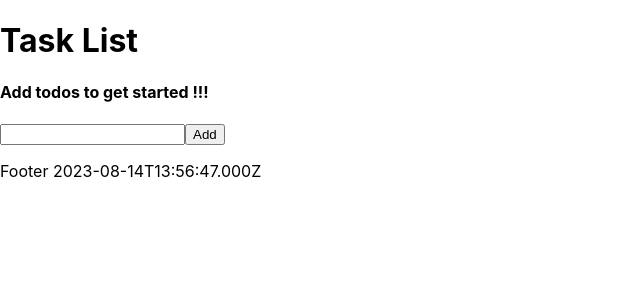
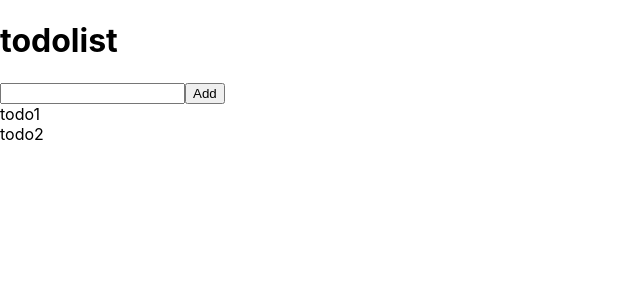
Before and after one commit to Devtown-India/FSWDT-10423-20423, a React (Create React App) app in the folder app/: page / in a window 1280 px wide. Shown: the top 300 px of the page, without its empty margins (0-640 px from the left). Built offline with nearby package versions, Linux system fonts and the light colour scheme.

Commit message:
concept of props

```diff
--- a/app/src/App.js
+++ b/app/src/App.js
@@ -1,16 +1,17 @@
-import Content from "./components/Content";
-import Footer from "./components/Footer"
-import Header from "./components/Header"
-
-
-
+import {useState} from 'react'
+import Header from './components/Header';
+import Todos from './components/Todos';
 
 const App = () => {
+  const [todos, setTodos] = useState([
+    { id: 1, title: 'todo1', completed: false },
+    { id: 2, title: 'todo2', completed: false },
+  ])
   return (
     <div>
-     <Header />
-     <Content/>
-      <Footer />
+      <h1>todolist</h1>
+      <Header/>
+      <Todos greet={()=>console.log('hi')} todos={todos} />
     </div>
    );
 }
--- a/app/src/components/Content.jsx
+++ /dev/null
@@ -1,60 +0,0 @@
-import { useState } from "react";
-
-function generateId() {
-  const chars = "abcdefghijklmnopqrstuvwxyz0123456789";
-  let id = "";
-  for (let i = 0; i < 10; i++) {
-    const randomIndex = Math.floor(Math.random() * chars.length);
-    id += chars[randomIndex];
-  }
-  return id;
-}
-
-const Content = () => {
-  const [todos, setTodos] = useState([]);
-  const [item, setItem] = useState("");
-
-  const handleChange = (e) => {
-    setItem(e.target.value);
-  };
-
-  const handleAdd = () => {
-    setTodos((prev) => [
-      ...prev,
-      {
-        id: generateId(),
-        title: item,
-        completed: false,
-      },
-    ]);
-    setItem("");
-  };
-
-  const handleDelete = (id) => {
-    setTodos((prev) => {
-      return prev.filter((todo) => todo.id !== id);
-    });
-  };
-
-  return (
-    <div>
-      <h4>
-        {todos.length > 0
-          ? `You have ${todos.length} todos`
-          : "Add todos to get started !!!"}
-      </h4>
-      <input value={item} onChange={handleChange} type="text" />
-      <button onClick={handleAdd}>Add</button>
-      <div>
-        {todos.map((todo, index) => (
-          <li>
-            {todo.title}{" "}
-            <button onClick={() => handleDelete(todo.id)}>x</button>{" "}
-          </li>
-        ))}
-      </div>
-    </div>
-  );
-};
-
-export default Content;
--- a/app/src/components/Footer.jsx
+++ /dev/null
@@ -1,6 +0,0 @@
-const Footer = () => {
-  const currentYear = new Date().toISOString();
-  return <p>Footer {currentYear}</p>;
-};
-
-export default Footer;
--- a/app/src/components/Header.jsx
+++ b/app/src/components/Header.jsx
@@ -1,5 +1,10 @@
 const Header = () => {
-  return <h1>Task List</h1>;
+  return (
+    <div>
+      <input type="text" />
+      <button>Add</button>
+    </div>
+  );
 };
 
 export default Header;
--- /dev/null
+++ b/app/src/components/Todos.jsx
@@ -0,0 +1,12 @@
+const Todos = ({ todos, greet }) => {
+  greet();
+  return (
+    <div>
+      {todos.map((todo) => (
+        <div>{todo.title}</div>
+      ))}
+    </div>
+  );
+};
+
+export default Todos;
```
